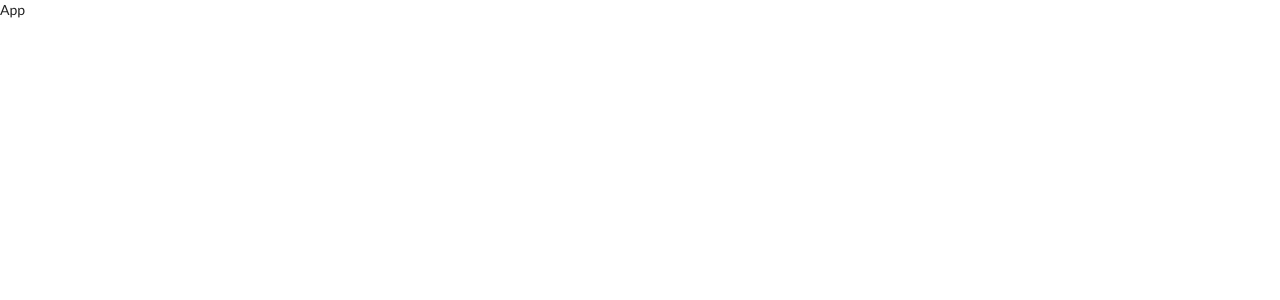
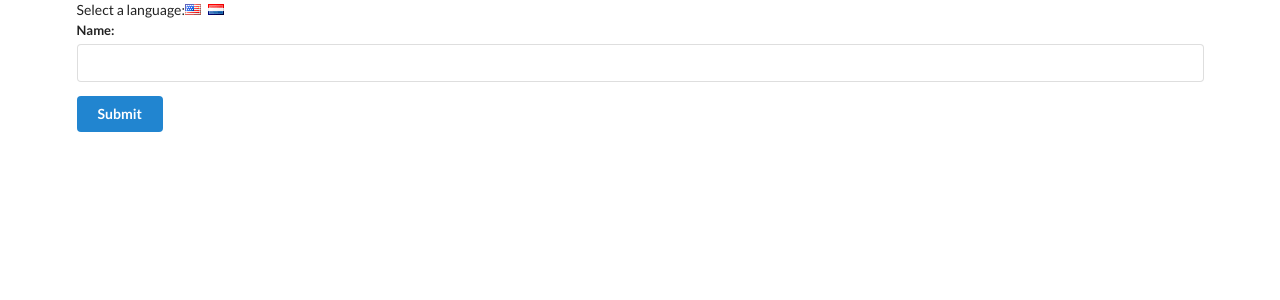
Before and after one commit to NeroJz/react-stream, a React (Create React App) app in the folder translate/: page / in a window 1280 px wide. Shown: the top 300 px of the page. Built offline with nearby package versions, Linux system fonts and the light colour scheme.

Commit message:
feat: Create Field, Button and UserCreate components

```diff
--- a/translate/src/components/App/App.js
+++ b/translate/src/components/App/App.js
@@ -1,8 +1,30 @@
 import React from "react";
+import UserCreate from "../UserCreate/UserCreate";
 
 class App extends React.Component {
+  state = { language: "english" };
+
+  onLanguageChange = (language) => {
+    this.setState({ language });
+  };
+
   render() {
-    return <div>App</div>;
+    return (
+      <div className="ui container">
+        <div>
+          Select a language:
+          <i
+            className="flag us"
+            onClick={() => this.onLanguageChange("english")}
+          />
+          <i
+            className="flag nl"
+            onClick={() => this.onLanguageChange("dutch")}
+          />
+        </div>
+        <UserCreate />
+      </div>
+    );
   }
 }
 
--- /dev/null
+++ b/translate/src/components/Button/Button.js
@@ -0,0 +1,9 @@
+import React from "react";
+
+class Button extends React.Component {
+  render() {
+    return <button className="ui button primary">Submit</button>;
+  }
+}
+
+export default Button;
--- /dev/null
+++ b/translate/src/components/Field/Field.js
@@ -0,0 +1,14 @@
+import React from "react";
+
+class Field extends React.Component {
+  render() {
+    return (
+      <div className="ui field">
+        <label>Name:</label>
+        <input />
+      </div>
+    );
+  }
+}
+
+export default Field;
--- /dev/null
+++ b/translate/src/components/UserCreate/UserCreate.js
@@ -0,0 +1,14 @@
+import React from "react";
+import Field from "../Field/Field";
+import Button from "../Button/Button";
+
+const UserCreate = () => {
+  return (
+    <div className="ui form">
+      <Field />
+      <Button />
+    </div>
+  );
+};
+
+export default UserCreate;
```
